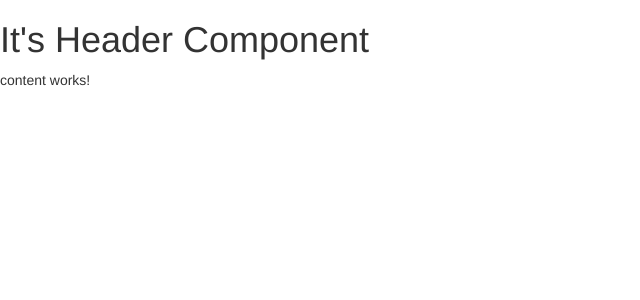
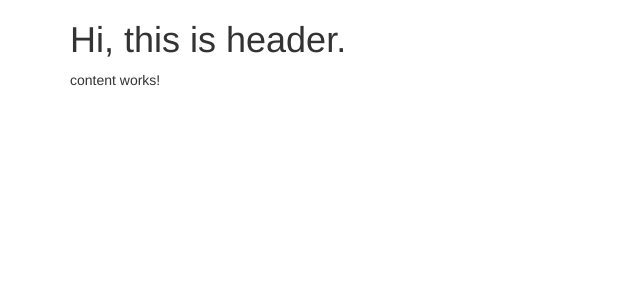
Before and after one commit to ibnuhalimm/angular-fundamentals, an Angular app: page / in a window 1280 px wide. Shown: the top 300 px of the page, without its empty margins (0-640 px from the left). Built offline with nearby package versions, Linux system fonts and the light colour scheme.

Commit message:
string interpolation

```diff
--- a/src/app/app.component.html
+++ b/src/app/app.component.html
@@ -1 +1,3 @@
-<app-content></app-content>
+<div class="container">
+    <app-content></app-content>
+</div>
--- a/src/app/header/header.component.html
+++ b/src/app/header/header.component.html
@@ -1,3 +1,3 @@
 <h1>
-It's Header Component
+    {{ text }}
 </h1>
--- a/src/app/header/header.component.ts
+++ b/src/app/header/header.component.ts
@@ -6,5 +6,5 @@ import { Component } from '@angular/core';
 })
 
 export class HeaderComponent {
-
+    text: string = 'Hi, this is header.';
 }
```
